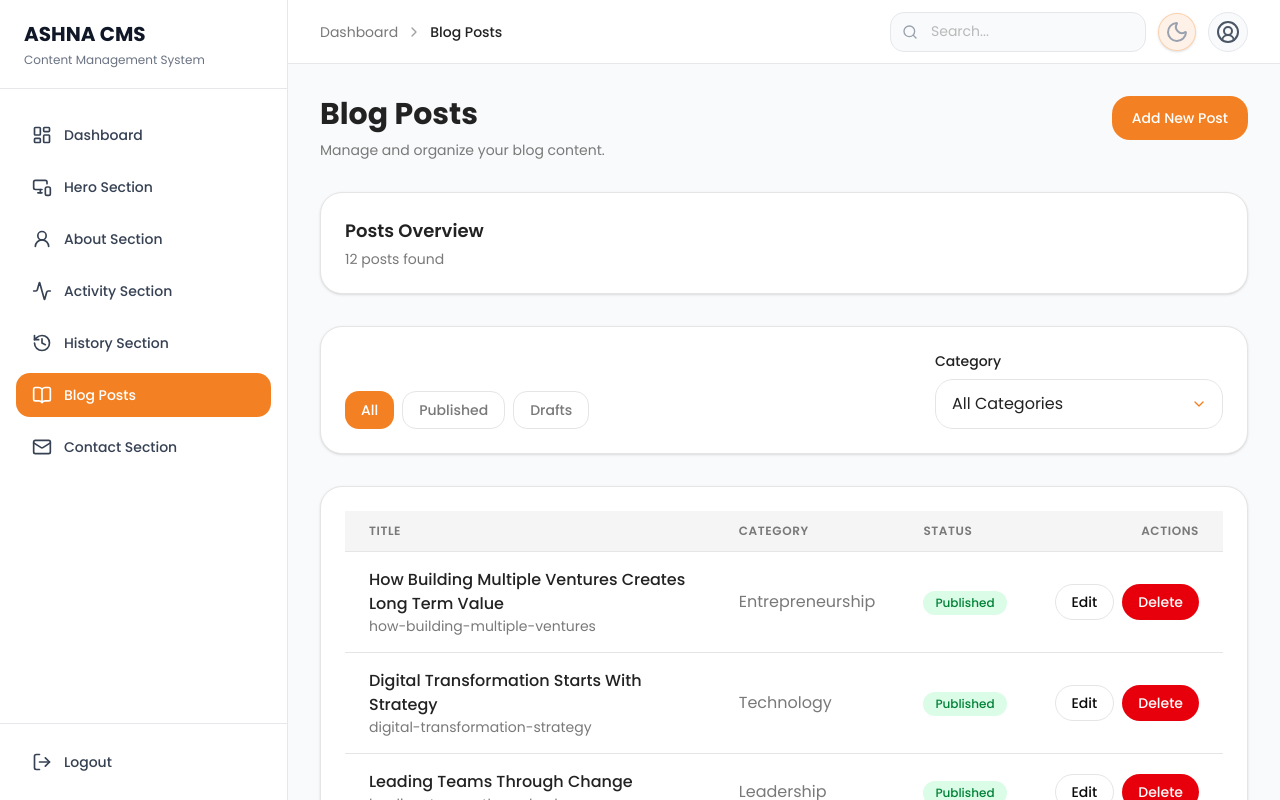
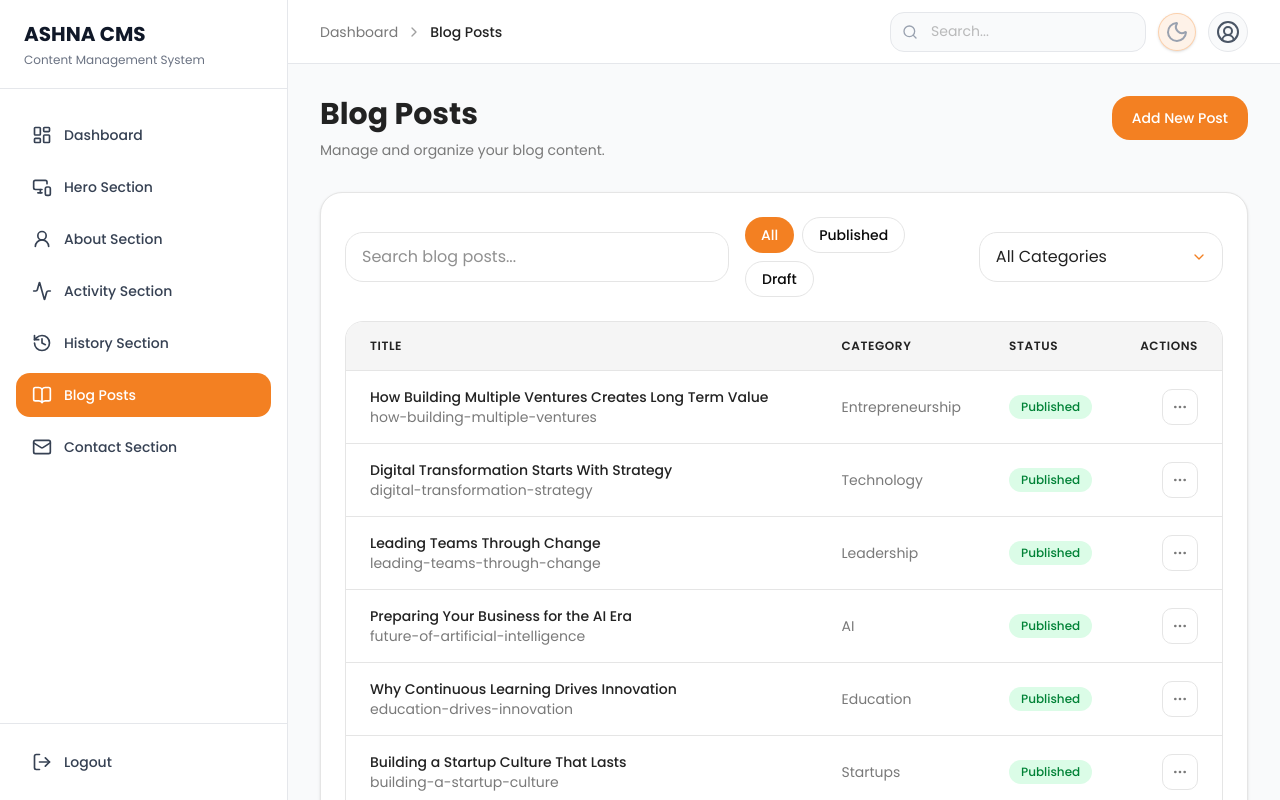
Before and after one commit to AbdulhayMuslim/zia-ashna-website, a Next.js app: page /admin/blog in a window 1280 px wide. Shown: the top 800 px of the page. Built offline with nearby package versions, Linux system fonts and the light colour scheme.

Commit message:
updating pages with reusable components

```diff
--- a/package.json
+++ b/package.json
@@ -16,6 +16,7 @@
     "@dnd-kit/utilities": "^3.2.2",
     "@hookform/resolvers": "^5.4.0",
     "@radix-ui/react-dialog": "^1.1.19",
+    "@radix-ui/react-dropdown-menu": "^2.1.22",
     "@tanstack/react-table": "^8.21.3",
     "@tiptap/extension-image": "^3.28.0",
     "@tiptap/extension-link": "^3.28.0",
--- a/src/app/admin/blog/create/page.js
+++ b/src/app/admin/blog/create/page.js
@@ -48,14 +48,14 @@ export default function CreateBlogPostPage() {
       category: "",
       excerpt: "",
       content: "",
-      published: false,
+      status: "draft",
       featured: false,
     },
   });
 
   const title = watch("title");
   const featured = watch("featured");
-  const published = watch("published");
+  const status = watch("status");
 
   const handleGenerateSlug = () => {
     setValue("slug", generateSlug(title), {
@@ -87,7 +87,6 @@ export default function CreateBlogPostPage() {
 
       <form onSubmit={handleSubmit(onSubmit)}>
         <div className="grid gap-6 xl:grid-cols-3">
-          {/* Main Content */}
           <div className="space-y-6 xl:col-span-2">
             <Card title="Post Details">
               <div className="space-y-5">
@@ -146,17 +145,16 @@ export default function CreateBlogPostPage() {
             </Card>
           </div>
 
-          {/* Sidebar */}
           <div className="space-y-6">
             <Card title="Publish">
               <div className="space-y-5">
                 <SelectField
-                  id="published"
+                  id="status"
                   label="Status"
-                  error={errors.published?.message}
-                  value={published ? "published" : "draft"}
+                  value={status}
+                  error={errors.status?.message}
                   onChange={(e) =>
-                    setValue("published", e.target.value === "published", {
+                    setValue("status", e.target.value, {
                       shouldDirty: true,
                       shouldValidate: true,
                     })
--- a/src/app/admin/blog/page.js
+++ b/src/app/admin/blog/page.js
@@ -1,7 +1,4 @@
 "use client";
-
-import ConfirmDialog from "@/components/admin/ui/ConfirmDialog";
-import { toast } from "@/components/admin/ui/Toast";
 
 import { useMemo, useState } from "react";
 import Link from "next/link";
@@ -14,23 +11,92 @@ import PageHeader from "@/components/admin/ui/PageHeader";
 import Card from "@/components/admin/ui/Card";
 import Button from "@/components/admin/ui/Button";
 import SelectField from "@/components/admin/ui/SelectField";
+import ConfirmDialog from "@/components/admin/ui/ConfirmDialog";
 import StatusBadge from "@/components/admin/ui/StatusBadge";
+import ActionMenu from "@/components/admin/ui/ActionMenu";
+
+import DataTable from "@/components/admin/ui/DataTable/DataTable";
+import DataTableToolbar from "@/components/admin/ui/DataTable/DataTableToolbar";
+import DataTablePagination from "@/components/admin/ui/DataTable/DataTablePagination";
+
+import { toast } from "@/components/admin/ui/Toast";
 
 export default function BlogPage() {
+  const [search, setSearch] = useState("");
   const [statusFilter, setStatusFilter] = useState("all");
   const [categoryFilter, setCategoryFilter] = useState("");
 
   const filteredPosts = useMemo(() => {
     return posts.filter((post) => {
-      const statusMatch =
+      const matchesSearch =
+        post.title.toLowerCase().includes(search.toLowerCase()) ||
+        post.slug.toLowerCase().includes(search.toLowerCase());
+
+      const matchesStatus =
         statusFilter === "all" || post.status === statusFilter;
 
-      const categoryMatch =
+      const matchesCategory =
         categoryFilter === "" || post.category === categoryFilter;
 
-      return statusMatch && categoryMatch;
+      return matchesSearch && matchesStatus && matchesCategory;
     });
-  }, [statusFilter, categoryFilter]);
+  }, [search, statusFilter, categoryFilter]);
+
+  const columns = [
+    {
+      key: "title",
+      label: "Title",
+      render: (row) => (
+        <div>
+          <div className="font-medium text-heading dark:text-heading-dark">
+            {row.title}
+          </div>
+
+          <div className="text-sm text-text dark:text-text-dark">
+            {row.slug}
+          </div>
+        </div>
+      ),
+    },
+
+    {
+      key: "category",
+      label: "Category",
+    },
+
+    {
+      key: "status",
+      label: "Status",
+      render: (row) => <StatusBadge status={row.status} />,
+    },
+
+    {
+      key: "actions",
+      label: "Actions",
+      align: "right",
+      render: (row) => (
+        <div className="flex justify-end">
+          <ConfirmDialog
+            title="Delete Blog Post"
+            description={`Delete "${row.title}"? This action cannot be undone.`}
+            confirmText="Delete"
+            onConfirm={() => {
+              toast.success("Blog post deleted.");
+            }}
+          >
+            <ActionMenu
+              onEdit={() => {
+                window.location.href = `/admin/blog/${row.id}`;
+              }}
+              onDelete={(e) => {
+                e?.preventDefault?.();
+              }}
+            />
+          </ConfirmDialog>
+        </div>
+      ),
+    },
+  ];
 
   return (
     <PageContainer>
@@ -43,64 +109,41 @@ export default function BlogPage() {
           </Link>
         }
       />
-
-      {/* Stats */}
       <Card>
-        <div className="flex items-center justify-between">
-          <div>
-            <h3 className="font-heading text-lg font-semibold text-heading dark:text-heading-dark">
-              Posts Overview
-            </h3>
-
-            <p className="mt-1 text-sm text-text dark:text-text-dark">
-              {filteredPosts.length} posts found
-            </p>
-          </div>
-        </div>
-      </Card>
-
-      {/* Filters */}
-      <Card>
-        <div className="flex flex-col gap-4 lg:flex-row lg:items-end lg:justify-between">
+        <DataTableToolbar
+          search={search}
+          onSearchChange={setSearch}
+          searchPlaceholder="Search blog posts..."
+        >
           <div className="flex flex-wrap gap-2">
-            <button
+            <Button
+              size="sm"
+              variant={statusFilter === "all" ? "primary" : "secondary"}
               onClick={() => setStatusFilter("all")}
-              className={`rounded-xl px-4 py-2 text-sm font-medium transition ${
-                statusFilter === "all"
-                  ? "bg-brand-primary text-white"
-                  : "border border-border bg-background dark:bg-background-dark dark:text-text-dark"
-              }`}
             >
               All
-            </button>
+            </Button>
 
-            <button
+            <Button
+              size="sm"
+              variant={statusFilter === "published" ? "primary" : "secondary"}
               onClick={() => setStatusFilter("published")}
-              className={`rounded-xl px-4 py-2 text-sm font-medium transition ${
-                statusFilter === "published"
-                  ? "bg-brand-primary text-white"
-                  : "border border-border bg-background dark:bg-background-dark dark:text-text-dark"
-              }`}
             >
               Published
-            </button>
+            </Button>
 
-            <button
+            <Button
+              size="sm"
+              variant={statusFilter === "draft" ? "primary" : "secondary"}
               onClick={() => setStatusFilter("draft")}
-              className={`rounded-xl px-4 py-2 text-sm font-medium transition ${
-                statusFilter === "draft"
-                  ? "bg-brand-primary text-white"
-                  : "border border-border bg-background dark:bg-background-dark dark:text-text-dark"
-              }`}
             >
-              Drafts
-            </button>
+              Draft
+            </Button>
           </div>
 
-          <div className="w-full lg:w-72">
+          <div className="w-full md:w-64">
             <SelectField
               id="categoryFilter"
-              label="Category"
               value={categoryFilter}
               onChange={(e) => setCategoryFilter(e.target.value)}
               options={[
@@ -115,86 +158,31 @@ export default function BlogPage() {
               ]}
             />
           </div>
-        </div>
-      </Card>
+        </DataTableToolbar>
 
-      {/* Posts Table */}
-      <Card>
-        <div className="overflow-x-auto">
-          <table className="min-w-full divide-y divide-border">
-            <thead className="bg-muted dark:bg-muted-dark">
-              <tr>
-                <th className="px-6 py-3 text-left text-xs font-semibold uppercase tracking-wider text-text dark:text-text-dark">
-                  Title
-                </th>
+        <DataTable
+          columns={columns}
+          data={filteredPosts}
+          emptyTitle="No blog posts found"
+          emptyDescription="Create your first blog post to get started."
+        />
 
-                <th className="px-6 py-3 text-left text-xs font-semibold uppercase tracking-wider text-text dark:text-text-dark">
-                  Category
-                </th>
+        <DataTablePagination>
+          <p className="text-sm text-text dark:text-text-dark">
+            Showing {filteredPosts.length} post
+            {filteredPosts.length !== 1 ? "s" : ""}
+          </p>
 
-                <th className="px-6 py-3 text-left text-xs font-semibold uppercase tracking-wider text-text dark:text-text-dark">
-                  Status
-                </th>
+          <div className="flex items-center gap-2">
+            <Button variant="secondary" size="sm" disabled>
+              Previous
+            </Button>
 
-                <th className="px-6 py-3 text-right text-xs font-semibold uppercase tracking-wider text-text dark:text-text-dark">
-                  Actions
-                </th>
-              </tr>
-            </thead>
-
-            <tbody className="divide-y divide-border bg-background dark:bg-background-dark">
-              {filteredPosts.map((post) => (
-                <tr
-                  key={post.id}
-                  className="transition-colors hover:bg-muted/50 dark:hover:bg-muted-dark/50"
-                >
-                  <td className="px-6 py-4">
-                    <div className="font-medium text-heading dark:text-heading-dark">
-                      {post.title}
-                    </div>
-
-                    <div className="text-sm text-text dark:text-text-dark">
-                      {post.slug}
-                    </div>
-                  </td>
-
-                  <td className="px-6 py-4 text-text dark:text-text-dark">
-                    {post.category}
-                  </td>
-
-                  <td className="px-6 py-4">
-                    <StatusBadge status={post.status} />
-                  </td>
-
-                  <td className="px-6 py-4">
-                    <div className="flex justify-end gap-2">
-                      <Link href={`/admin/blog/${post.id}`}>
-                        <Button variant="secondary" size="sm">
-                          Edit
-                        </Button>
-                      </Link>
-
-                      <Button variant="danger" size="sm">
-                        Delete
-                      </Button>
-                    </div>
-                  </td>
-                </tr>
-              ))}
-
-              {filteredPosts.length === 0 && (
-                <tr>
-                  <td
-                    colSpan={4}
-                    className="px-6 py-12 text-center text-text dark:text-text-dark"
-                  >
-                    No blog posts found.
-                  </td>
-                </tr>
-              )}
-            </tbody>
-          </table>
-        </div>
+            <Button variant="secondary" size="sm" disabled>
+              Next
+            </Button>
+          </div>
+        </DataTablePagination>
       </Card>
     </PageContainer>
   );
--- /dev/null
+++ b/src/components/admin/ui/ActionMenu.jsx
@@ -0,0 +1,29 @@
+"use client";
+
+import * as DropdownMenu from "@radix-ui/react-dropdown-menu";
+import { MoreHorizontal } from "lucide-react";
+
+export default function ActionMenu({ children }) {
+  return (
+    <DropdownMenu.Root>
+      <DropdownMenu.Trigger asChild>
+        <button
+          type="button"
+          className="inline-flex h-9 w-9 items-center justify-center rounded-lg border border-border bg-card transition-colors hover:bg-muted dark:border-border-dark dark:bg-card-dark dark:hover:bg-muted-dark"
+        >
+          <MoreHorizontal className="h-4 w-4" />
+        </button>
+      </DropdownMenu.Trigger>
+
+      <DropdownMenu.Portal>
+        <DropdownMenu.Content
+          align="end"
+          sideOffset={6}
+          className="min-w-44 rounded-xl border border-border bg-card p-1 shadow-lg dark:border-border-dark dark:bg-card-dark"
+        >
+          {children}
+        </DropdownMenu.Content>
+      </DropdownMenu.Portal>
+    </DropdownMenu.Root>
+  );
+}
--- /dev/null
+++ b/src/components/admin/ui/ActionMenuItem.jsx
@@ -0,0 +1,25 @@
+"use client";
+
+import * as DropdownMenu from "@radix-ui/react-dropdown-menu";
+
+export default function ActionMenuItem({
+  icon: Icon,
+  children,
+  destructive = false,
+  onSelect,
+}) {
+  return (
+    <DropdownMenu.Item
+      onSelect={onSelect}
+      className={`flex cursor-pointer items-center gap-2 rounded-lg px-3 py-2 text-sm outline-none transition-colors
+        ${
+          destructive
+            ? "text-red-600 hover:bg-red-50 focus:bg-red-50 dark:text-red-400 dark:hover:bg-red-500/10 dark:focus:bg-red-500/10"
+            : "hover:bg-muted focus:bg-muted dark:hover:bg-muted-dark dark:focus:bg-muted-dark"
+        }`}
+    >
+      {Icon && <Icon className="h-4 w-4" />}
+      {children}
+    </DropdownMenu.Item>
+  );
+}
--- /dev/null
+++ b/src/components/admin/ui/ActionMenuSeparator.jsx
@@ -0,0 +1,9 @@
+"use client";
+
+import * as DropdownMenu from "@radix-ui/react-dropdown-menu";
+
+export default function ActionMenuSeparator() {
+  return (
+    <DropdownMenu.Separator className="my-1 h-px bg-border dark:bg-border-dark" />
+  );
+}
--- a/src/components/admin/ui/DataTable/DataTable.jsx
+++ b/src/components/admin/ui/DataTable/DataTable.jsx
@@ -1,30 +1,55 @@
 "use client";
+
+import DataTableEmptyState from "./DataTableEmptyState";
 
 export default function DataTable({
   columns = [],
   data = [],
   keyField = "id",
+  loading = false,
+  emptyTitle = "No records found",
+  emptyDescription = "There are no records to display.",
 }) {
+  if (loading) {
     return (
-    <div className="overflow-hidden rounded-xl border border-gray-200 bg-white shadow-sm">
+      <div className="overflow-hidden rounded-2xl border border-border bg-card dark:border-border-dark dark:bg-card-dark">
+        <div className="animate-pulse space-y-4 p-6">
+          <div className="h-10 rounded-lg bg-muted dark:bg-muted-dark" />
+
+          {[...Array(5)].map((_, index) => (
+            <div
+              key={index}
+              className="h-12 rounded-lg bg-muted dark:bg-muted-dark"
+            />
+          ))}
+        </div>
+      </div>
+    );
+  }
+
+  if (!data.length) {
+    return (
+      <DataTableEmptyState title={emptyTitle} description={emptyDescription} />
+    );
+  }
+
+  return (
+    <div className="overflow-hidden rounded-2xl border border-border bg-card dark:border-border-dark dark:bg-card-dark">
       <div className="overflow-x-auto">
-        <table className="min-w-full divide-y divide-gray-200">
-          <thead className="bg-gray-50">
+        <table className="min-w-full divide-y divide-border dark:divide-border-dark">
+          <thead className="bg-muted dark:bg-muted-dark">
             <tr>
               {columns.map((column) => (
                 <th
                   key={column.key}
-                  className={`px-6 py-4 text-xs font-semibold uppercase tracking-wider text-gray-600
-                    ${
+                  style={{ width: column.width || "auto" }}
+                  className={`px-6 py-4 text-xs font-semibold uppercase tracking-wider text-heading dark:text-heading-dark ${
                     column.align === "center"
                       ? "text-center"
                       : column.align === "right"
                         ? "text-right"
                         : "text-left"
                   }`}
-                  style={{
-                    width: column.width || "auto",
-                  }}
                 >
                   {column.label}
                 </th>
@@ -32,18 +57,16 @@ export default function DataTable({
             </tr>
           </thead>
 
-          <tbody className="divide-y divide-gray-100 bg-white">
-            {data.length > 0 ? (
-              data.map((row) => (
+          <tbody className="divide-y divide-border dark:divide-border-dark">
+            {data.map((row) => (
               <tr
                 key={row[keyField]}
-                  className="transition-colors hover:bg-gray-50"
+                className="transition-colors hover:bg-muted/50 dark:hover:bg-muted-dark/50"
               >
                 {columns.map((column) => (
                   <td
                     key={column.key}
-                      className={`px-6 py-4 text-sm text-gray-700
-                        ${
+                    className={`px-6 py-4 text-sm text-body dark:text-body-dark ${
                       column.align === "center"
                         ? "text-center"
                         : column.align === "right"
@@ -57,17 +80,7 @@ export default function DataTable({
                   </td>
                 ))}
               </tr>
-              ))
-            ) : (
-              <tr>
-                <td
-                  colSpan={columns.length}
-                  className="px-6 py-12 text-center text-sm text-gray-500"
-                >
-                  No records found.
-                </td>
-              </tr>
-            )}
+            ))}
           </tbody>
         </table>
       </div>
--- a/src/components/admin/ui/RichTextEditor/Toolbar.jsx
+++ b/src/components/admin/ui/RichTextEditor/Toolbar.jsx
@@ -13,12 +13,37 @@ import {
   AlignLeft,
   AlignCenter,
   AlignRight,
+  Link2,
 } from "lucide-react";
 
 import MenuButton from "./MenuButton";
 
 export default function Toolbar({ editor }) {
   if (!editor) return null;
+
+  const setLink = () => {
+    const previousUrl = editor.getAttributes("link").href;
+
+    const url = window.prompt("Enter URL", previousUrl || "");
+
+    if (url === null) return;
+
+    if (url.trim() === "") {
+      editor.chain().focus().unsetLink().run();
+      return;
+    }
+
+    editor
+      .chain()
+      .focus()
+      .extendMarkRange("link")
+      .setLink({
+        href: url,
+        target: "_blank",
+        rel: "noopener noreferrer",
+      })
+      .run();
+  };
 
   return (
     <div className="flex flex-wrap gap-2 rounded-t-xl border-b border-border bg-card p-3 dark:border-border-dark dark:bg-card-dark">
@@ -41,6 +66,13 @@ export default function Toolbar({ editor }) {
         label="Underline"
         active={editor.isActive("underline")}
         onClick={() => editor.chain().focus().toggleUnderline().run()}
+      />
+
+      <MenuButton
+        icon={Link2}
+        label="Link"
+        active={editor.isActive("link")}
+        onClick={setLink}
       />
 
       <MenuButton
--- a/src/components/admin/ui/RichTextEditor/styles.css
+++ b/src/components/admin/ui/RichTextEditor/styles.css
@@ -28,6 +28,7 @@
 .ProseMirror a {
   color: #2563eb;
   text-decoration: underline;
+  cursor: pointer;
 }
 
 .ProseMirror img {
--- a/src/components/admin/ui/StatusBadge.jsx
+++ b/src/components/admin/ui/StatusBadge.jsx
@@ -1,15 +1,23 @@
-export default function StatusBadge({ status }) {
-  const isPublished = status === "published";
+"use client";
+
+const variants = {
+  published:
+    "bg-green-100 text-green-700 dark:bg-green-500/10 dark:text-green-400",
+  draft:
+    "bg-yellow-100 text-yellow-700 dark:bg-yellow-500/10 dark:text-yellow-400",
+  archived: "bg-red-100 text-red-700 dark:bg-red-500/10 dark:text-red-400",
+  default: "bg-gray-100 text-gray-700 dark:bg-gray-500/10 dark:text-gray-300",
+};
+
+export default function StatusBadge({ status = "" }) {
+  const key = status.toLowerCase();
+  const classes = variants[key] || variants.default;
 
   return (
     <span
-      className={`inline-flex items-center rounded-full px-3 py-1 text-xs font-medium ${
-        isPublished
-          ? "bg-green-100 text-green-700 dark:bg-green-500/10 dark:text-green-400"
-          : "bg-yellow-100 text-yellow-700 dark:bg-yellow-500/10 dark:text-yellow-400"
-      }`}
+      className={`inline-flex items-center rounded-full px-3 py-1 text-xs font-medium capitalize ${classes}`}
     >
-      {isPublished ? "Published" : "Draft"}
+      {status}
     </span>
   );
 }
--- a/src/validations/blog.js
+++ b/src/validations/blog.js
@@ -23,7 +23,7 @@ export const createBlogSchema = z.object({
 
   content: z.string().trim().min(50, "Content must be at least 50 characters."),
 
-  published: z.boolean(),
+  status: z.enum(["draft", "published"]),
 
   featured: z.boolean(),
 });
```
Also changed, not shown: 1 other file (tests, documents, lock files or other folders). Lines whose indentation alone changed are shown as unchanged.
